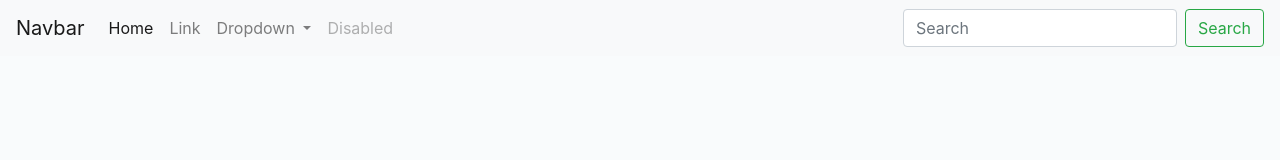
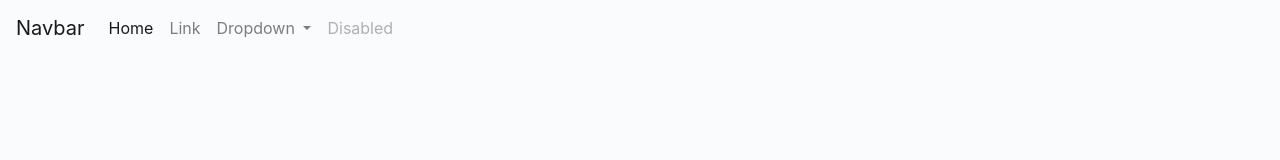
Before and after one commit to robby-azucena/kast-website, a website built with webpack: page src/index.html in a window 1280 px wide. Built offline with nearby package versions, Linux system fonts and the light colour scheme; some packages are replaced by stand-ins of ours.

Commit message:
checkpoint

```diff
--- a/src/css/main.scss
+++ b/src/css/main.scss
@@ -9,3 +9,7 @@
   font-family: 'opensans', sans-serif;
   scroll-behavior: smooth;
 }
+
+nav {
+  background-color: rgba(255, 255, 255, 0);
+}
--- a/src/index.html
+++ b/src/index.html
@@ -18,7 +18,7 @@
 </head>
 
 <body data-spy="scroll" data-target=".navbar" data-offset="50">
-	<nav class="navbar navbar-expand-lg navbar-light bg-light">
+	<nav class="navbar navbar-expand-lg navbar-light">
 		<a class="navbar-brand" href="#">Navbar</a>
 		<button class="navbar-toggler" type="button" data-toggle="collapse" data-target="#navbarSupportedContent"
 			aria-controls="navbarSupportedContent" aria-expanded="false" aria-label="Toggle navigation">
@@ -49,10 +49,6 @@
 					<a class="nav-link disabled" href="#" tabindex="-1" aria-disabled="true">Disabled</a>
 				</li>
 			</ul>
-			<form class="form-inline my-2 my-lg-0">
-				<input class="form-control mr-sm-2" type="search" placeholder="Search" aria-label="Search">
-				<button class="btn btn-outline-success my-2 my-sm-0" type="submit">Search</button>
-			</form>
 		</div>
 	</nav>
 
```
